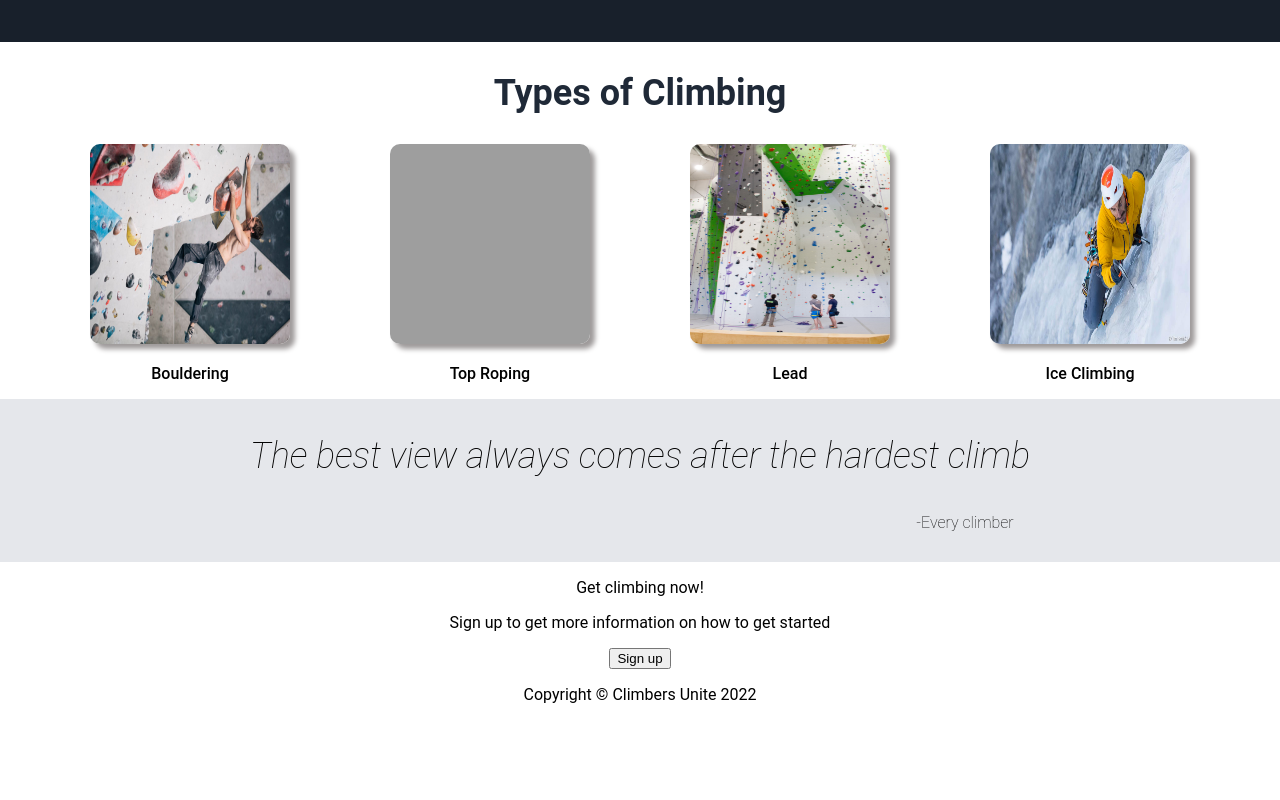
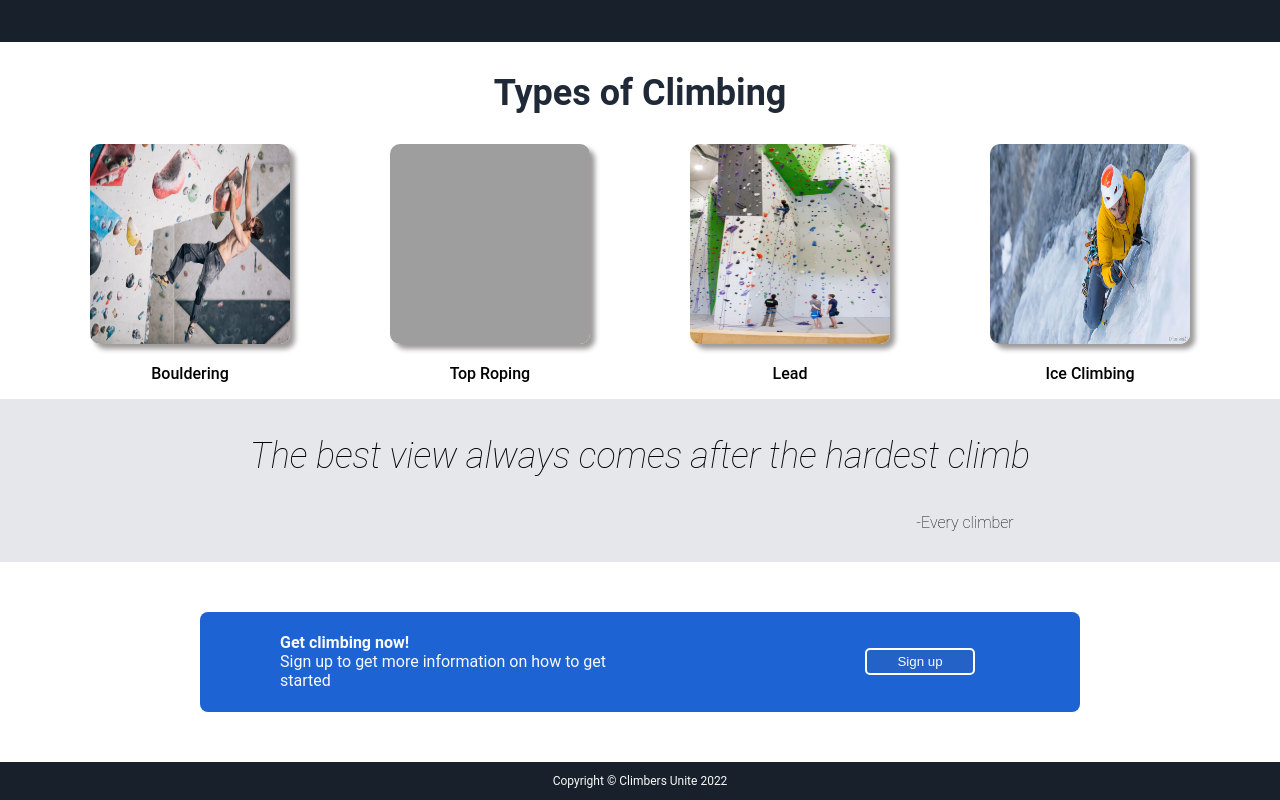
Before and after one commit to Harris-Ryan/landing-page, a plain HTML site: page index.html in a window 1280 px wide. Shown: the part 389-1189 px from the top of the page. Before the commit the page ends 1109 px from the top, so only its background shows below. Drawn offline with Linux system fonts and the light colour scheme; grey boxes are pictures that could not be loaded.

Commit message:
first iteration of full landing page

```diff
--- a/index.html
+++ b/index.html
@@ -59,10 +59,10 @@
         </div>
         <div class="signup-box">
             <div class="signbox text">
-                <p>Get climbing now!</p>
+                <p><strong>Get climbing now!</strong></p>
                 <p>Sign up to get more information on how to get started</p>
             </div>
-            <div class="signbox button">
+            <div class="signbox">
                 <button type="button">Sign up</button>
             </div>
         </div>
--- a/style.css
+++ b/style.css
@@ -141,3 +141,50 @@ h2 {
 }
 
 /* Action */
+
+.signup-box {
+    display: flex;
+    align-items: center;
+    background-color: #1d63d3;
+    color: #F9FAF8;
+    margin: 50px 200px;
+    padding: 10px 80px;
+    border-radius: 8px;
+    height: 80px;
+}
+
+.signbox {
+    flex: 1;
+}
+
+.text {
+    text-align: left;
+    padding: 0;
+    margin: 0;
+}
+
+.text p {
+    margin: auto;
+}
+
+button {
+    background-color: #2462c7;
+    color: #F9FAF8;
+    border-radius: 5px;
+    border: 2px solid white;
+    width: 110px;
+    padding: 4px;
+    margin-left: 200px;
+}
+
+/* Footer */
+
+.footer {
+    display: flex;
+    justify-content: center;
+    align-items: center;
+    background-color: #18202b;
+    color: #F9FAF8;
+    font-size: 12px;
+    padding-top: 0px;
+}
```
